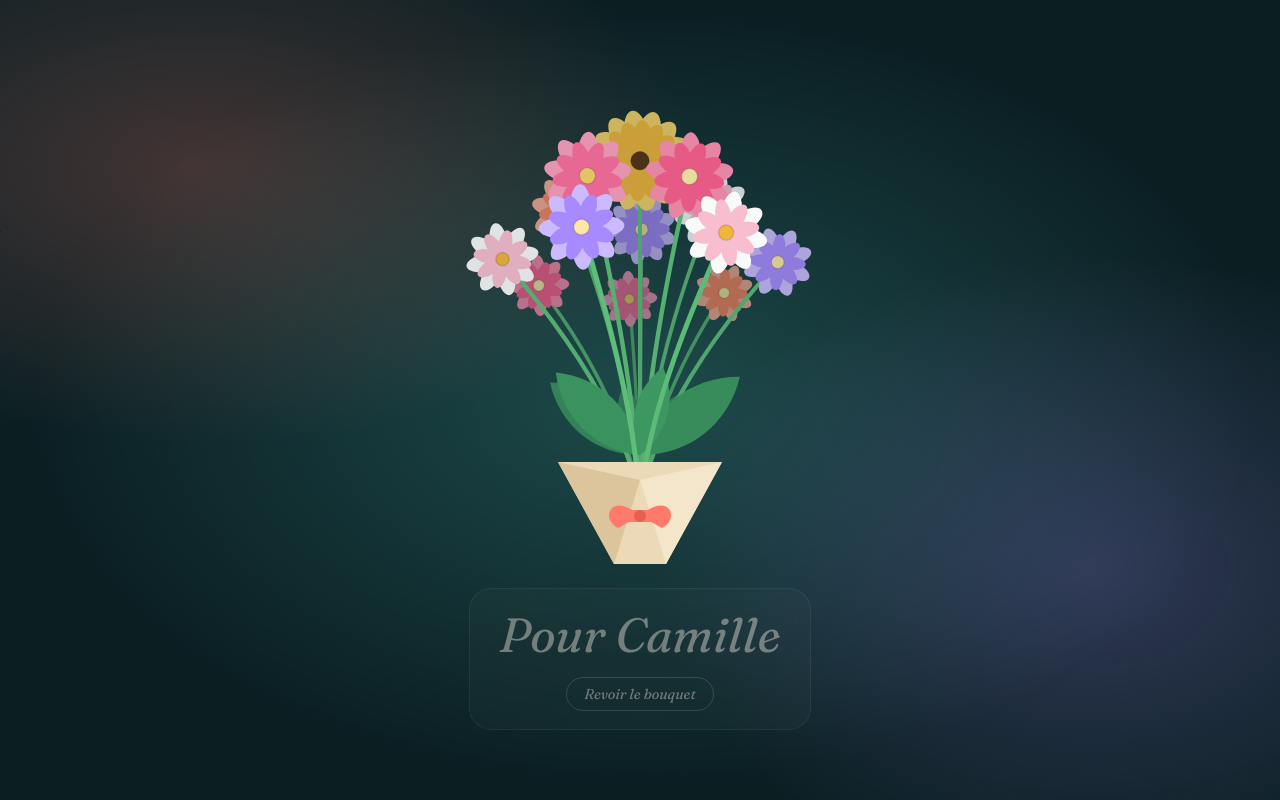
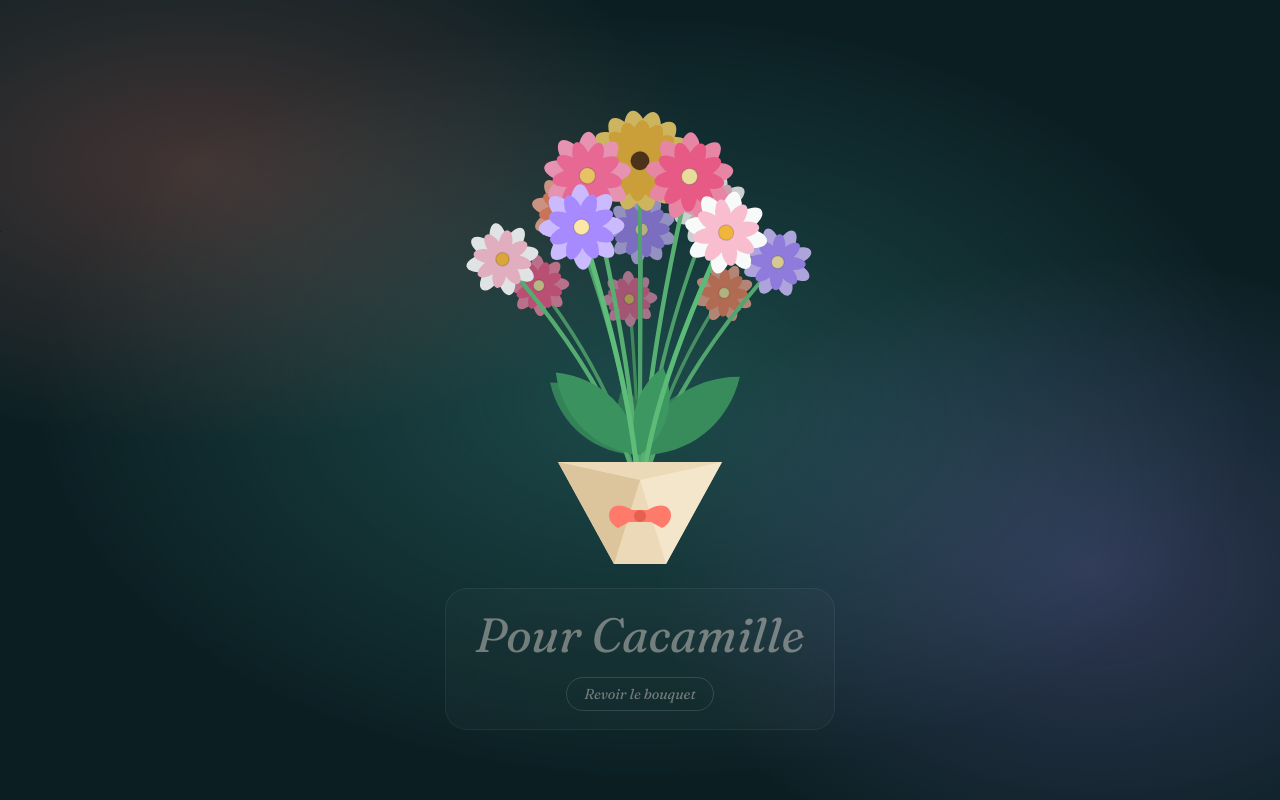
Before and after one commit to maximerenardhepl/cacamille, a plain HTML site: page index.html in a window 1280 px wide. Drawn offline with Linux system fonts and the light colour scheme.

Commit message:
Update index.html

```diff
--- a/index.html
+++ b/index.html
@@ -127,7 +127,7 @@
   <canvas id="cv" aria-label="Un bouquet de fleurs en 3D qui tourne lentement"></canvas>
 
   <div class="message">
-    <h1>Pour Camille</h1>
+    <h1>Pour Cacamille</h1>
     <button id="rejouer" type="button">Revoir le bouquet</button>
   </div>
 
```
